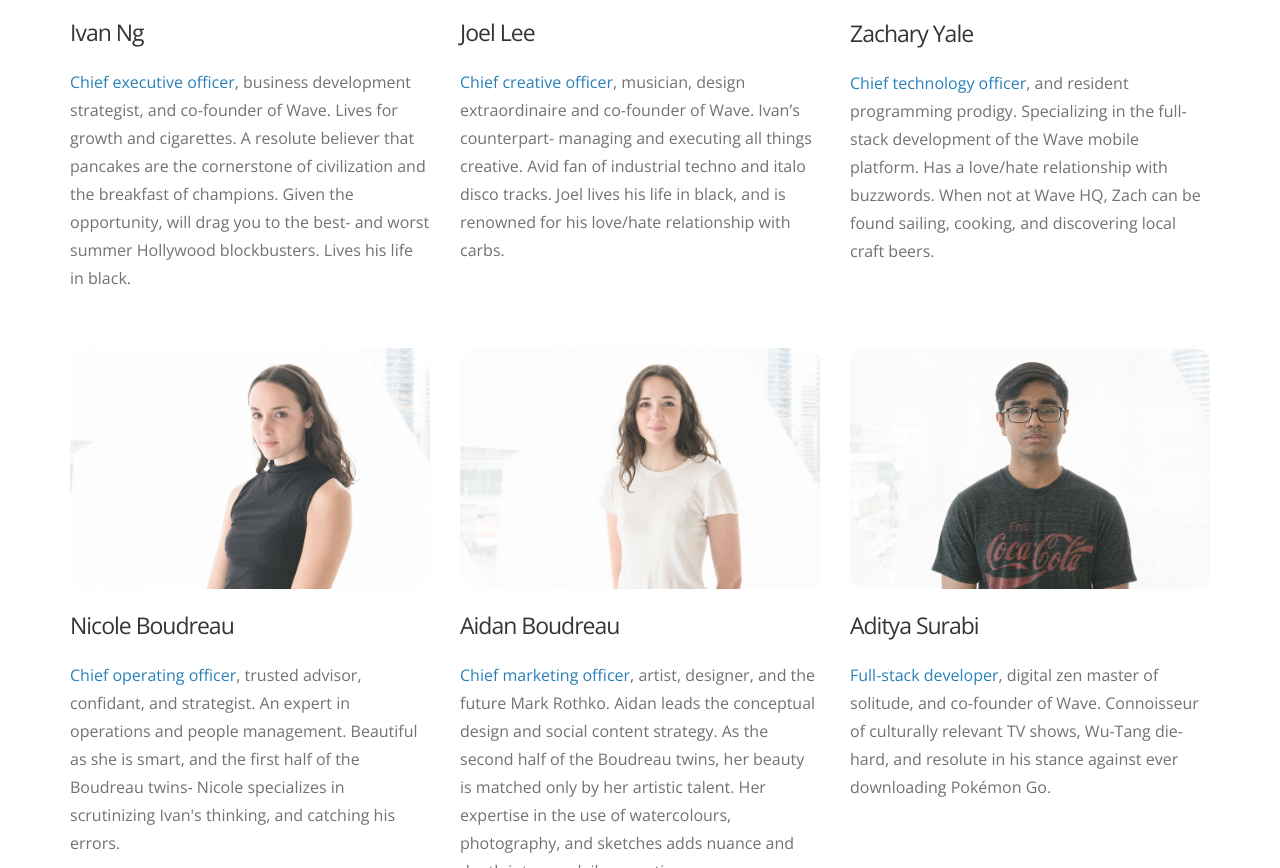
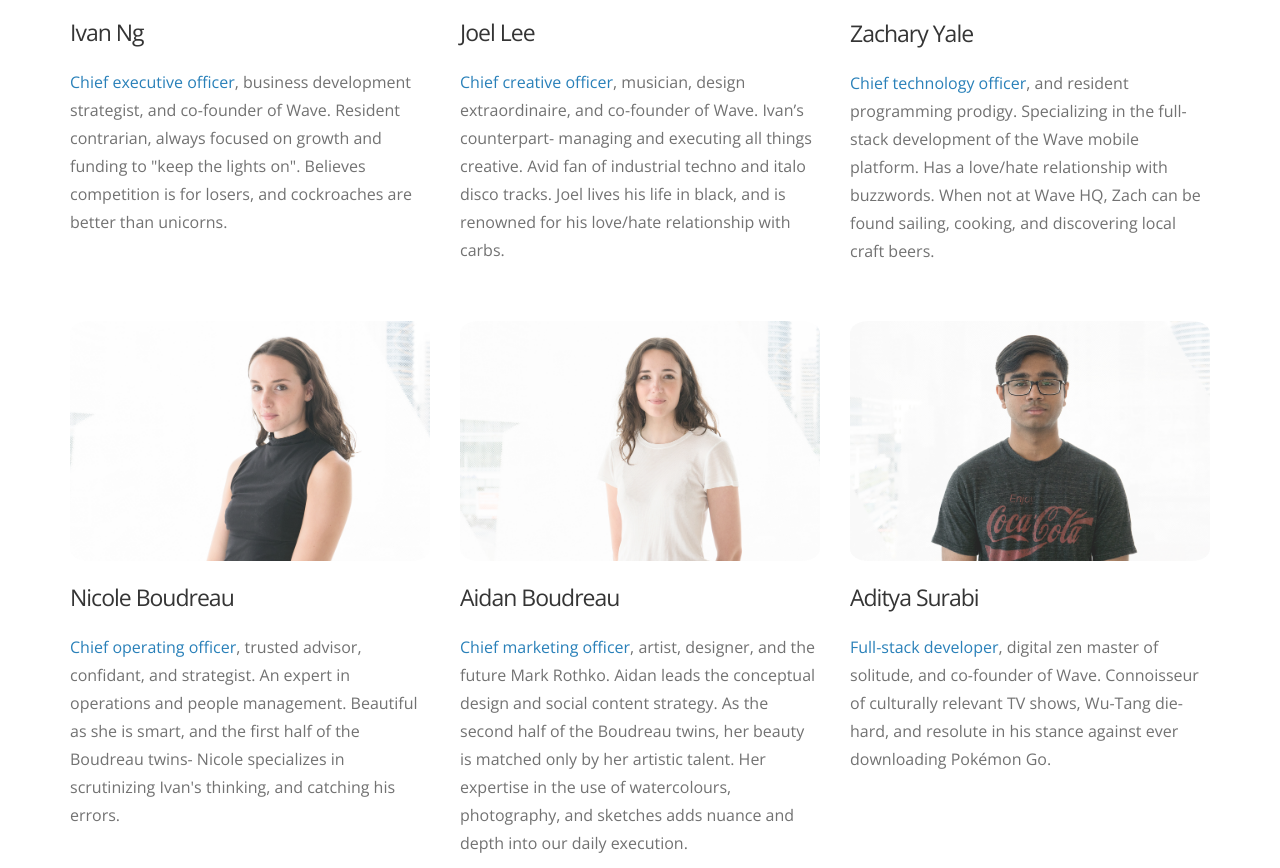
Before and after one commit to wvmsc/wvmsc-public, a plain HTML site: page index.html in a window 1280 px wide. Shown: the part 2806-3674 px from the top of the page. Drawn offline with nearby package versions, Linux system fonts and the light colour scheme; no server answers; a script that the page names is missing.

Commit message:
Updated Ivan’s bio.

```diff
--- a/index.html
+++ b/index.html
@@ -405,7 +405,7 @@
                                 </div>
                             </div>
                             <h4>Ivan Ng</h4>
-                            <p class="team-bio"><span class="text-color">Chief executive officer</span>, business development strategist, and co-founder of Wave. Lives for growth and cigarettes. A resolute believer that pancakes are the cornerstone of civilization and the breakfast of champions. Given the opportunity, will drag you to the best- and worst summer Hollywood blockbusters. Lives his life in black.</p>
+                            <p class="team-bio"><span class="text-color">Chief executive officer</span>, business development strategist, and co-founder of Wave. Resident contrarian, always focused on growth and funding to "keep the lights on". Believes competition is for losers, and cockroaches are better than unicorns.</p>
                         </div>
                         <!-- Team Box -->
                         <div class="col-sm-4 team-box">
@@ -439,7 +439,7 @@
                                 </div>
                             </div>
                             <h4>Joel Lee</h4>
-                            <p class="team-bio"><span class="text-color">Chief creative officer</span>, musician, design extraordinaire and co-founder of Wave. Ivan’s counterpart- managing and executing all things creative. Avid fan of industrial techno and italo disco tracks. Joel lives his life in black, and is renowned for his love/hate relationship with carbs.</p>
+                            <p class="team-bio"><span class="text-color">Chief creative officer</span>, musician, design extraordinaire, and co-founder of Wave. Ivan’s counterpart- managing and executing all things creative. Avid fan of industrial techno and italo disco tracks. Joel lives his life in black, and is renowned for his love/hate relationship with carbs.</p>
                         </div>
                     <!-- Team Box -->
                     <div class="col-sm-4 team-box">
```
Also changed, not shown: 1 other file.
